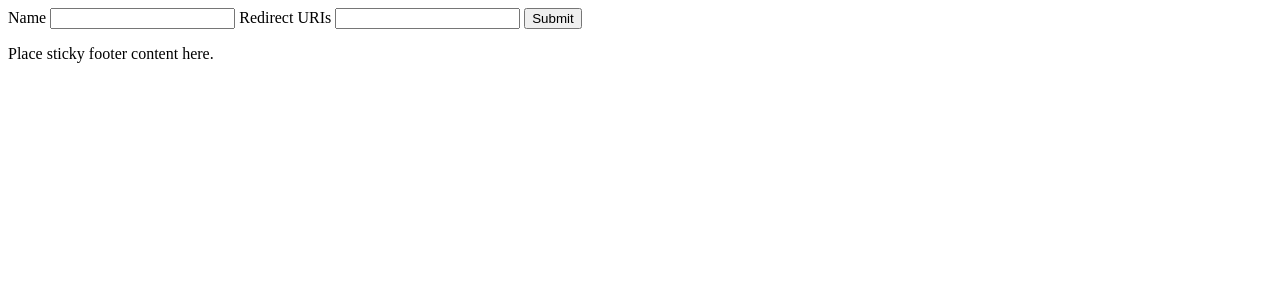
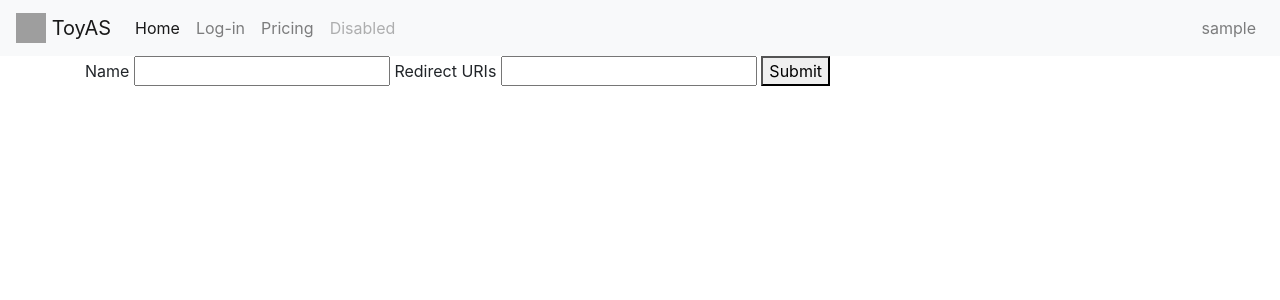
Before and after one commit to epilehpsy/ToyAS, a Flask app: page /client_register in a window 1280 px wide. Shown: the top 300 px of the page. Run offline with Flask 3, Linux system fonts and the light colour scheme; the visitor is signed in with stand-in values (Sample User, id 1); grey boxes are pictures that could not be loaded.

Commit message:
boostraped base

```diff
--- a/app.py
+++ b/app.py
@@ -1,4 +1,4 @@
-from flask import Flask, render_template, url_for, request, redirect, jsonify
+from flask import Flask, render_template, url_for, request, redirect, jsonify, send_from_directory
 from models import db, User, logged_users, OAuth2Client
 from flask_login import LoginManager, login_user, current_user, login_required, logout_user
 from oauth2 import config_oauth, authorization, require_oauth
@@ -27,6 +27,10 @@ def create_app(config_file=None):
 
 app = create_app()
 
+# static resources
+@app.route('/static/<path:path>')
+def static_file(path):
+    return send_from_directory('static', path)
 
 @login_manager.user_loader
 def load_user(user_id):
@@ -34,7 +38,7 @@ def load_user(user_id):
 
 @app.route('/')
 def index():
-    return 'Hello, World!' +( current_user.username if current_user.is_authenticated  else "not logged in")
+    return  render_template('index.html')
 
 @app.route('/signup', methods=['GET', 'POST'])
 def signup():
--- a/templates/base.html
+++ b/templates/base.html
@@ -2,19 +2,79 @@
 <html lang="en">
 
 <head>
-    <meta charset="UTF-8">
-    <title>{% block title %}{% endblock %}</title>
+    <!-- Required meta tags -->
+    <meta charset="utf-8">
+    <meta name="viewport" content="width=device-width, initial-scale=1, shrink-to-fit=no">
+    <link rel="stylesheet" href="https://cdn.jsdelivr.net/npm/bootstrap@4.3.1/dist/css/bootstrap.min.css"
+        integrity="sha384-ggOyR0iXCbMQv3Xipma34MD+dH/1fQ784/j6cY/iJTQUOhcWr7x9JvoRxT2MZw1T" crossorigin="anonymous">
 </head>
 
 <body>
-    <div class="container">
-        {% block content %}{% endblock %}
-    </div>
+    <nav class="navbar navbar-expand-lg navbar-light bg-light">
+        <a class="navbar-brand" href="#">
+            <img src={{ url_for('static_file', path='logo.svg' ) }} width="30" height="30"
+                class="d-inline-block align-top" alt="">
+            ToyAS
+        </a>
+
+        <div class="collapse navbar-collapse" id="navbarNav">
+            <ul class="navbar-nav">
+                <li class="nav-item active">
+                    <a class="nav-link" href="{{ url_for('index') }}">Home <span
+                            class="sr-only">(current)</span></a>
+                </li>
+                <li class="nav-item">
+                    <a class="nav-link" href="{{ url_for('login') }}">Log-in</a>
+                </li>
+                <li class="nav-item">
+                    <a class="nav-link" href="#">Pricing</a>
+                </li>
+                <li class="nav-item">
+                    <a class="nav-link disabled" href="#" tabindex="-1" aria-disabled="true">Disabled</a>
+                </li>
+            </ul>
+        </div>
+
+        <div class="" id="navbarNav">
+            <ul class="navbar-nav">
+                <li class="nav-item">
+                    <a class="nav-link">
+                    {% if current_user.is_authenticated %}
+                        {{ current_user.username }}
+                    {% else %}
+                        Not logged in
+                    {% endif %}
+                    </a>
+                </li>
+            </ul>
+        </div>
+
+    </nav>
+    {% with messages = get_flashed_messages() %}
+    {% if messages %}
+    {% for message in messages %}
+    <nav class="navbar-dark  bg-dark" style="position: relative;background-color: #055160!important;">
+        <div class="container-fluid navbar-brand" style="">
+            <b>{{ message }}</b>
+        </div>
+    </nav>
+    {% endfor %}
+    {% endif %}
+    {% endwith %}
+
+
+    <!-- Begin page content -->
+    <main class="flex-shrink-0">
+        <div class="container">
+            {% block content %}
+            <h1 class="mt-5">Sticky footer with fixed navbar</h1>
+            <p class="lead">Pin a footer to the bottom of the viewport in desktop browsers with this custom HTML and
+                CSS. A fixed navbar has been added with <code class="small">padding-top: 60px;</code> on the <code
+                    class="small">main &gt; .container</code>.</p>
+            <p>Back to <a href="/docs/5.1/examples/sticky-footer/">the default sticky footer</a> minus the navbar.</p>
+            {% endblock %}
+        </div>
+    </main>
 </body>
 
-<footer class="footer">
-    <div class="container">
-        <p class="text-muted">Place sticky footer content here.</p>
-    </div>
-</footer>
 </html>
```
